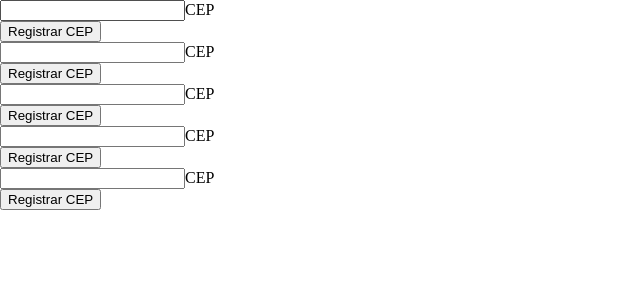
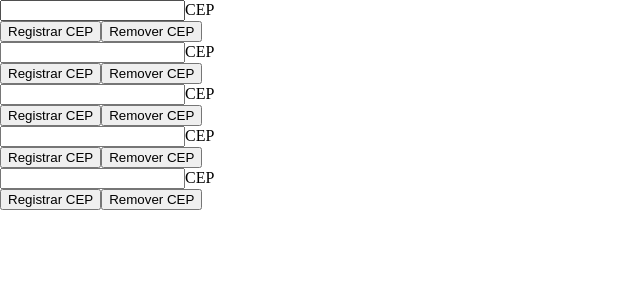
Before and after one commit to pepeyen/kukac-front-end, a React (Create React App) app: page / in a window 1280 px wide. Shown: the top 300 px of the page, without its empty margins (0-640 px from the left). Built offline with nearby package versions, Linux system fonts and the light colour scheme; no server answers.

Commit message:
Implemented the cep removal to the CepBlock component

```diff
--- a/src/components/CepBlock.tsx
+++ b/src/components/CepBlock.tsx
@@ -2,7 +2,10 @@ import React from 'react';
 import { useDispatch } from 'react-redux';
 
 //Actions
-import { registerCep } from '../actions';
+import {
+    registerCep,
+    removeCep
+} from '../actions';
 
 //Services
 import { cepConverter } from '../services';
@@ -19,13 +22,25 @@ const CepBlock: React.FC<Props> = (props: Props) => {
 
         const targetCepBlock = document.getElementById(`inputBlock${props.cepBlockID}`) as HTMLDivElement;
 
-        Object.values(targetCepBlock.childNodes).forEach((element, index) => {
+        Object.values(targetCepBlock.childNodes).forEach((element): void => {
             if(element.nodeName === 'INPUT'){
                 let inputValue: string = (element as HTMLInputElement).value;
 
                 if(inputValue.length === 10){
-                    dispatch(registerCep(inputValue.replace(/[^0-9]/g,""), index));
+                    dispatch(registerCep(inputValue.replace(/[^0-9]/g,""), props.cepBlockID));
                 }
+            };
+        });
+    };
+
+    const removeCepBlock = (): void => {
+        const targetCepBlock = document.getElementById(`inputBlock${props.cepBlockID}`) as HTMLDivElement;
+
+        Object.values(targetCepBlock.childNodes).forEach((element): void => {
+            if(element.nodeName === 'INPUT'){
+                (element as HTMLInputElement).value = '';
+
+                dispatch(removeCep(props.cepBlockID));
             };
         });
     };
@@ -53,6 +68,12 @@ const CepBlock: React.FC<Props> = (props: Props) => {
             >
                 Registrar CEP
             </button>
+            <button
+                className="input__button"
+                onClick={removeCepBlock}
+            >
+                Remover CEP
+            </button>
         </React.Fragment>
     );
 };
```
